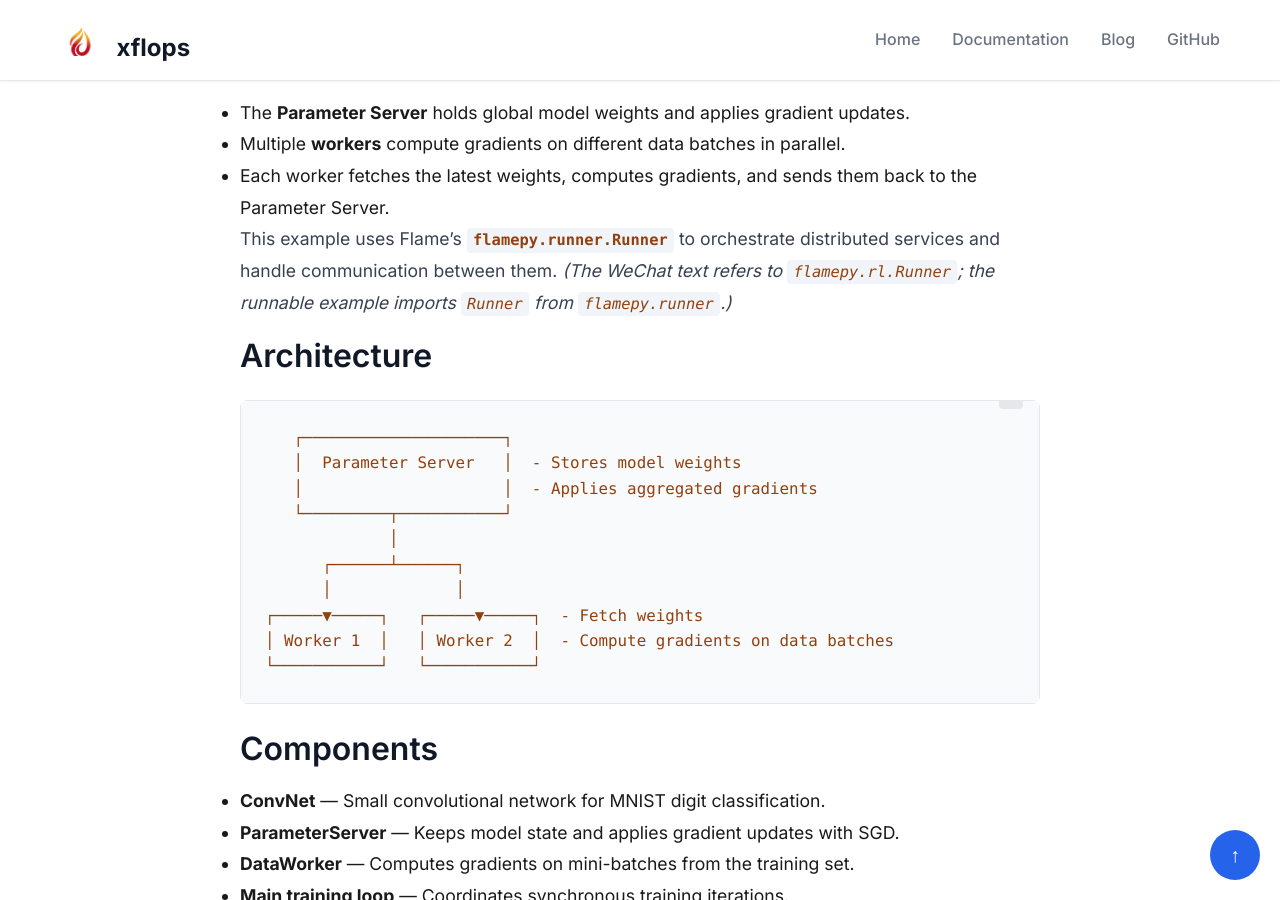
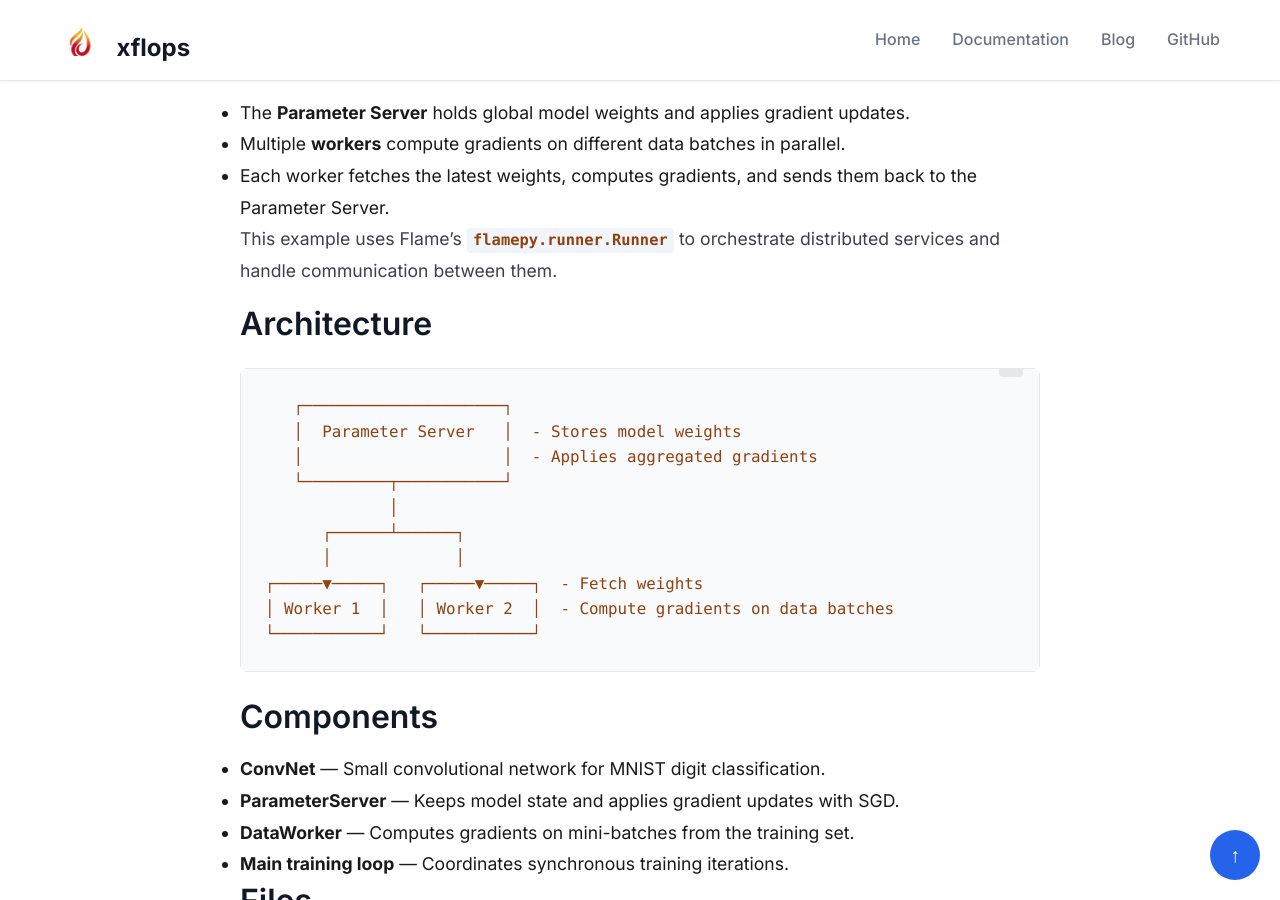
Before and after one commit to xflops/xflops.github.io, a Jekyll site: the page built from _blog/2026-04-03-flame-runner-parameter-server.md, in a window 1280 px wide and 900 px high, scrolled down 486 px. Built offline with Jekyll 4.4.1, drawn with Linux system fonts in a browser that asks for light colours.

Commit message:
Remvoe WeChat links
Signed-off-by: Klaus Ma <klausm@nvidia.com>

```diff
--- a/_blog/2026-04-03-flame-runner-parameter-server.md
+++ b/_blog/2026-04-03-flame-runner-parameter-server.md
@@ -17,7 +17,7 @@ The ps–worker pattern is a classic distributed training architecture:
 - Multiple **workers** compute gradients on different data batches in parallel.
 - Each worker fetches the latest weights, computes gradients, and sends them back to the Parameter Server.
 
-This example uses Flame’s **`flamepy.runner.Runner`** to orchestrate distributed services and handle communication between them. *(The WeChat text refers to `flamepy.rl.Runner`; the runnable example imports `Runner` from `flamepy.runner`.)*
+This example uses Flame’s **`flamepy.runner.Runner`** to orchestrate distributed services and handle communication between them.
 
 ## Architecture
 
```
